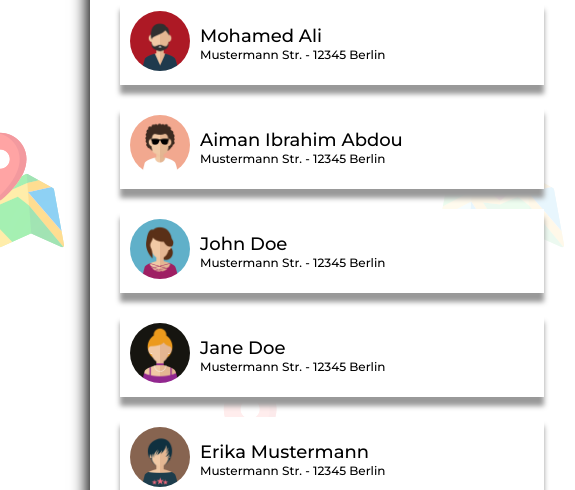
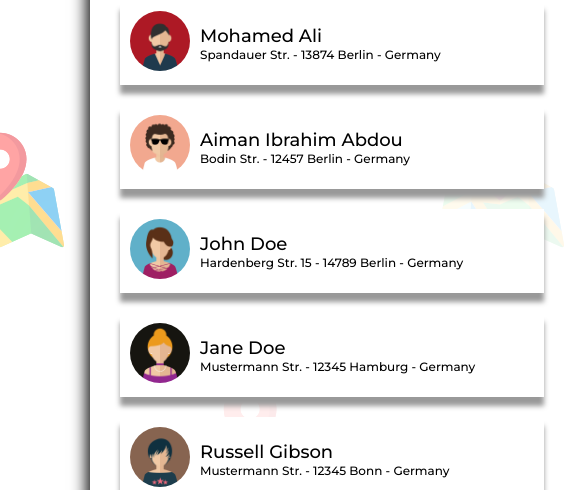
Before and after one commit to MohamedAliKhalil1/WADSoSe20, a website: page adviz/src/index.html in a window 1280 px wide. Shown: the part 310-800 px from the top of the page, 0-575 px from the left. Drawn offline with Linux system fonts and the light colour scheme; files whose address does not match are found by name.

Commit message:
Change Log - Changed placeholder addresses in Main Section.

```diff
--- a/adviz/src/index.html
+++ b/adviz/src/index.html
@@ -54,7 +54,7 @@
                                 </div>
 
                                 <div id="userAddressContainer">
-                                    Mustermann Str. - 12345 Berlin
+                                    Spandauer Str. - 13874 Berlin - Germany
                                 </div>
 
                             </div>
@@ -70,7 +70,7 @@
                                 </div>
 
                                 <div id="userAddressContainer">
-                                    Mustermann Str. - 12345 Berlin
+                                    Bodin Str. - 12457 Berlin - Germany
                                 </div>
 
                             </div>
@@ -86,7 +86,7 @@
                                 </div>
 
                                 <div id="userAddressContainer">
-                                    Mustermann Str. - 12345 Berlin
+                                    Hardenberg Str. 15 - 14789 Berlin - Germany
                                 </div>
 
                             </div>
@@ -102,7 +102,7 @@
                                 </div>
 
                                 <div id="userAddressContainer">
-                                    Mustermann Str. - 12345 Berlin
+                                    Mustermann Str. - 12345 Hamburg - Germany
                                 </div>
 
                             </div>
@@ -114,11 +114,11 @@
                             </div>
                             <div id="userTextContainer">
                                 <div id="userNameContainer">
-                                    Erika Mustermann
+                                    Russell Gibson
                                 </div>
 
                                 <div id="userAddressContainer">
-                                    Mustermann Str. - 12345 Berlin
+                                    Mustermann Str. - 12345 Bonn - Germany
                                 </div>
 
                             </div>
@@ -130,11 +130,11 @@
                             </div>
                             <div id="userTextContainer">
                                 <div id="userNameContainer">
-                                    Maximilian Mustermann
+                                    Cecil Flemming
                                 </div>
 
                                 <div id="userAddressContainer">
-                                    Mustermann Str. - 12345 Berlin
+                                    Mustermann Str. - 12345 Munich - Germany
                                 </div>
 
                             </div>
@@ -150,7 +150,7 @@
                                 </div>
 
                                 <div id="userAddressContainer">
-                                    Mustermann Str. - 12345 Berlin
+                                    Mustermann Str. - 12345 Cologne - Germany
                                 </div>
 
                             </div>
@@ -166,7 +166,7 @@
                                 </div>
 
                                 <div id="userAddressContainer">
-                                    Mustermann Str. - 12345 Berlin
+                                    Mustermann Str. - 12345 Kiel - Germany
                                 </div>
 
                             </div>
@@ -182,7 +182,7 @@
                                 </div>
 
                                 <div id="userAddressContainer">
-                                    Mustermann Str. - 12345 Berlin
+                                    Mustermann Str. - 12345 Tokyo - Japan
                                 </div>
 
                             </div>
@@ -198,7 +198,7 @@
                                 </div>
 
                                 <div id="userAddressContainer">
-                                    Mustermann Str. - 12345 Berlin
+                                    Mustermann Str. - 12345 Cairo - Egypt
                                 </div>
 
                             </div>
@@ -214,7 +214,7 @@
                                 </div>
 
                                 <div id="userAddressContainer">
-                                    Mustermann Str. - 12345 Berlin
+                                    Mustermann Str. - 12345 Alexandria - Egypt
                                 </div>
 
                             </div>
@@ -230,7 +230,7 @@
                                 </div>
 
                                 <div id="userAddressContainer">
-                                    Mustermann Str. - 12345 Berlin
+                                    Mustermann Str. - 12345 Berlin - Germany
                                 </div>
 
                             </div>
```
